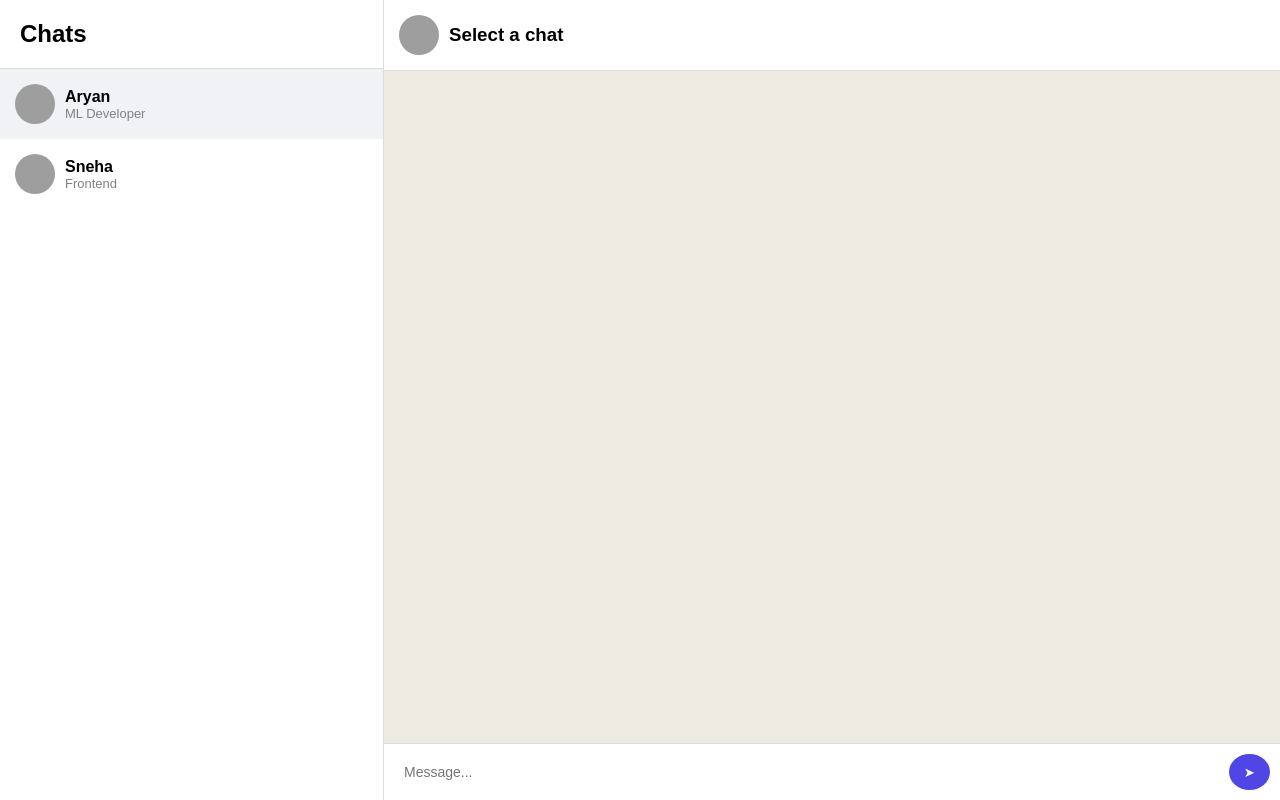
After one commit to devrahulp/HackMate, a Flask app: page /chat in a window 1280 px wide. The commit adds this page. Run offline with Flask 3, Linux system fonts and the light colour scheme; grey boxes are pictures that could not be loaded.

Commit message:
chat2 -m

```diff
--- a/app.py
+++ b/app.py
@@ -27,6 +27,23 @@ def login_page():
 @app.route('/dashboard')
 def dashboard_page():
     return render_template('dashboard.html')
+
+@app.route("/signup")
+def signup():
+    return "Signup Page"
+
+@app.route("/profile")
+def profile():
+    return "Profile Page"
+
+@app.route("/matches")
+def matches():
+    return "Matches Page"
+
+@app.route("/chat")
+def chat():
+    return render_template("chat.html")
+
 
 @app.route('/api/save_user', methods=['POST'])
 def save_user():
--- /dev/null
+++ b/static/css/chat.css
@@ -0,0 +1,129 @@
+* {
+    margin: 0;
+    padding: 0;
+    box-sizing: border-box;
+    font-family: Arial, sans-serif;
+}
+
+body {
+    background: #f0f2f5;
+}
+
+.chat-app {
+    display: flex;
+    height: 100vh;
+}
+
+/* SIDEBAR */
+.sidebar {
+    width: 30%;
+    background: #ffffff;
+    border-right: 1px solid #ddd;
+    display: flex;
+    flex-direction: column;
+}
+
+.sidebar-header {
+    padding: 20px;
+    border-bottom: 1px solid #ddd;
+}
+
+.chat-list {
+    overflow-y: auto;
+}
+
+.chat-user {
+    display: flex;
+    align-items: center;
+    padding: 15px;
+    cursor: pointer;
+}
+
+.chat-user img {
+    border-radius: 50%;
+    margin-right: 10px;
+}
+
+.chat-user h4 {
+    font-size: 16px;
+}
+
+.chat-user p {
+    font-size: 13px;
+    color: gray;
+}
+
+.chat-user:hover,
+.chat-user.active {
+    background: #f0f2f5;
+}
+
+/* CHAT AREA */
+.chat-area {
+    width: 70%;
+    display: flex;
+    flex-direction: column;
+}
+
+.chat-header {
+    padding: 15px;
+    display: flex;
+    align-items: center;
+    border-bottom: 1px solid #ddd;
+    background: #fff;
+}
+
+.chat-header img {
+    border-radius: 50%;
+    margin-right: 10px;
+}
+
+.chat-messages {
+    flex: 1;
+    padding: 20px;
+    overflow-y: auto;
+    background: #efeae2;
+}
+
+/* MESSAGES */
+.message {
+    max-width: 60%;
+    padding: 10px 14px;
+    margin-bottom: 10px;
+    border-radius: 10px;
+    font-size: 14px;
+}
+
+.message.sent {
+    background: #dcf8c6;
+    margin-left: auto;
+}
+
+.message.received {
+    background: #ffffff;
+}
+
+/* INPUT */
+.chat-input {
+    display: flex;
+    padding: 10px;
+    background: #fff;
+    border-top: 1px solid #ddd;
+}
+
+.chat-input input {
+    flex: 1;
+    padding: 10px;
+    border: none;
+    outline: none;
+    font-size: 14px;
+}
+
+.chat-input button {
+    border: none;
+    background: #4f46e5;
+    color: white;
+    padding: 10px 15px;
+    border-radius: 50%;
+    cursor: pointer;
+}
--- /dev/null
+++ b/static/js/chat.js
@@ -0,0 +1,23 @@
+let currentUser = "";
+
+function openConversation(name) {
+    currentUser = name;
+    document.getElementById("chatUser").innerText = name;
+    document.getElementById("messages").innerHTML = "";
+}
+
+function sendMessage() {
+    const input = document.getElementById("messageInput");
+    if (!input.value) return;
+
+    const msg = document.createElement("div");
+    msg.classList.add("message", "sent");
+    msg.innerText = input.value;
+
+    document.getElementById("messages").appendChild(msg);
+    input.value = "";
+
+    // Auto scroll
+    document.getElementById("messages").scrollTop =
+        document.getElementById("messages").scrollHeight;
+}
--- a/static/js/main.js
+++ b/static/js/main.js
@@ -1 +1,5 @@
+alert("main.js loaded");
 console.log("HackMate Home Loaded");
+function openChat() {
+    window.location.href = "/chat";
+}
--- /dev/null
+++ b/templates/chat.html
@@ -0,0 +1,58 @@
+<!DOCTYPE html>
+<html lang="en">
+<head>
+    <meta charset="UTF-8">
+    <title>HackMate | Chat</title>
+    <link rel="stylesheet" href="{{ url_for('static', filename='css/chat.css') }}">
+</head>
+<body>
+
+<div class="chat-app">
+
+    <!-- LEFT SIDEBAR -->
+    <div class="sidebar">
+        <div class="sidebar-header">
+            <h2>Chats</h2>
+        </div>
+
+        <div class="chat-list">
+            <div class="chat-user active" onclick="openConversation('Aryan')">
+                <img src="https://i.pravatar.cc/40?img=3">
+                <div>
+                    <h4>Aryan</h4>
+                    <p>ML Developer</p>
+                </div>
+            </div>
+
+            <div class="chat-user" onclick="openConversation('Sneha')">
+                <img src="https://i.pravatar.cc/40?img=5">
+                <div>
+                    <h4>Sneha</h4>
+                    <p>Frontend</p>
+                </div>
+            </div>
+        </div>
+    </div>
+
+    <!-- CHAT AREA -->
+    <div class="chat-area">
+
+        <div class="chat-header">
+            <img src="https://i.pravatar.cc/40?img=3">
+            <h3 id="chatUser">Select a chat</h3>
+        </div>
+
+        <div class="chat-messages" id="messages"></div>
+
+        <div class="chat-input">
+            <input type="text" id="messageInput" placeholder="Message...">
+            <button onclick="sendMessage()">➤</button>
+        </div>
+
+    </div>
+
+</div>
+
+<script src="{{ url_for('static', filename='js/chat.js') }}"></script>
+</body>
+</html>
```
Also changed, not shown: static/css/style.css (+38 -0 lines), templates/index.html (+33 -30 lines), 1 other file.
